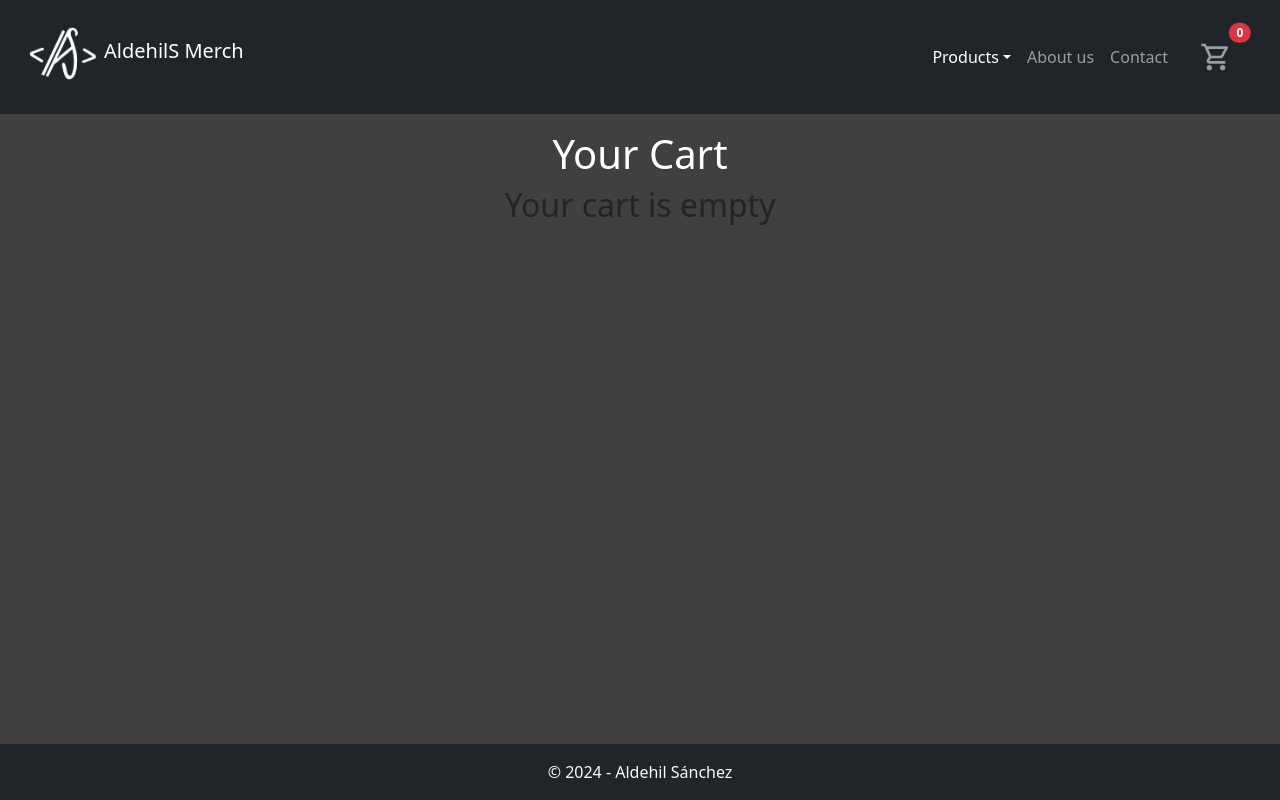
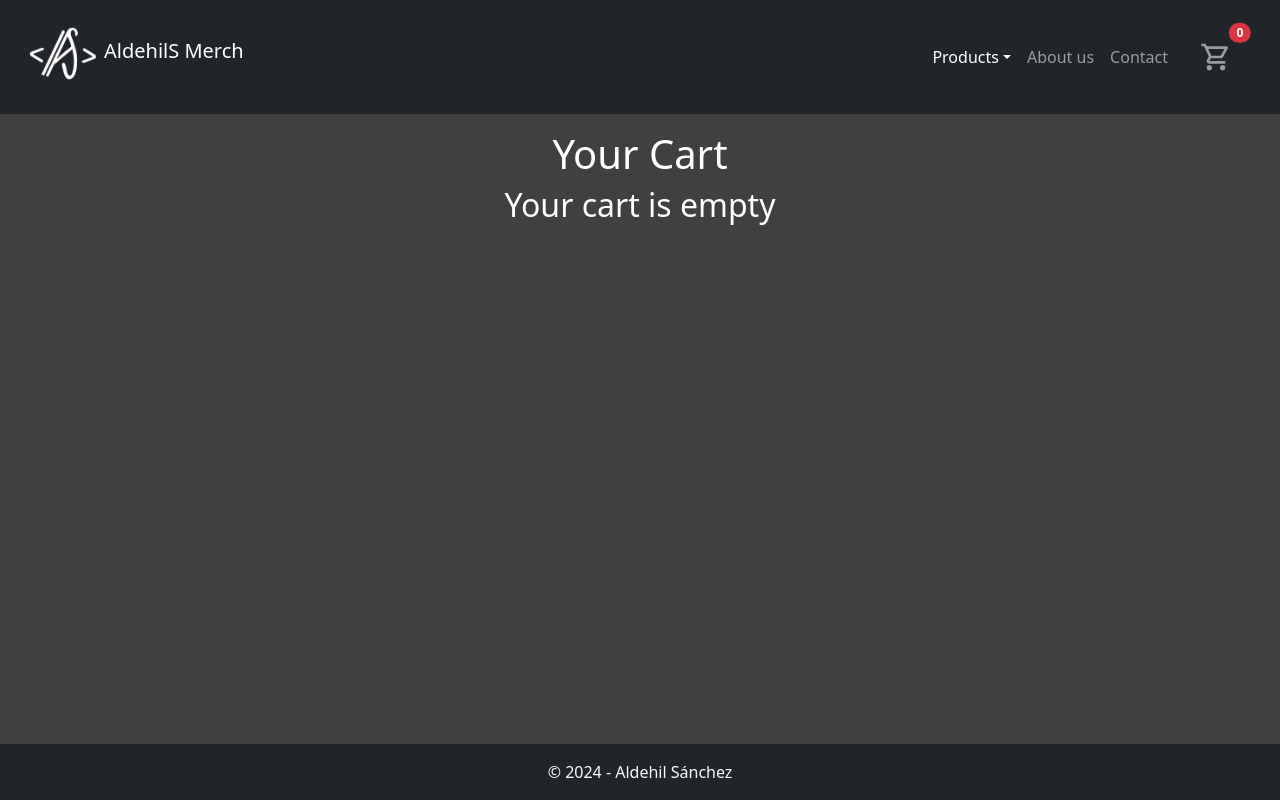
Before and after one commit to AldehilS/react-course-coderhouse, a React (Vite) app: page /cart in a window 1280 px wide. Built offline with nearby package versions, Linux system fonts and the light colour scheme.

Commit message:
Update cart empty message color in Brief component

```diff
--- a/src/components/Brief.jsx
+++ b/src/components/Brief.jsx
@@ -37,7 +37,7 @@ export default function Brief() {
         <h1 className="h1 mt-3 text-white">Your Cart</h1>
         <div className="row">
           {cartProducts.length === 0 ? (
-            <h2 className="h2">Your cart is empty</h2>
+            <h2 className="h2 text-white">Your cart is empty</h2>
           ) : (
             <>
               <ul className="list-group col-12 col-md-8 px-4">
```
